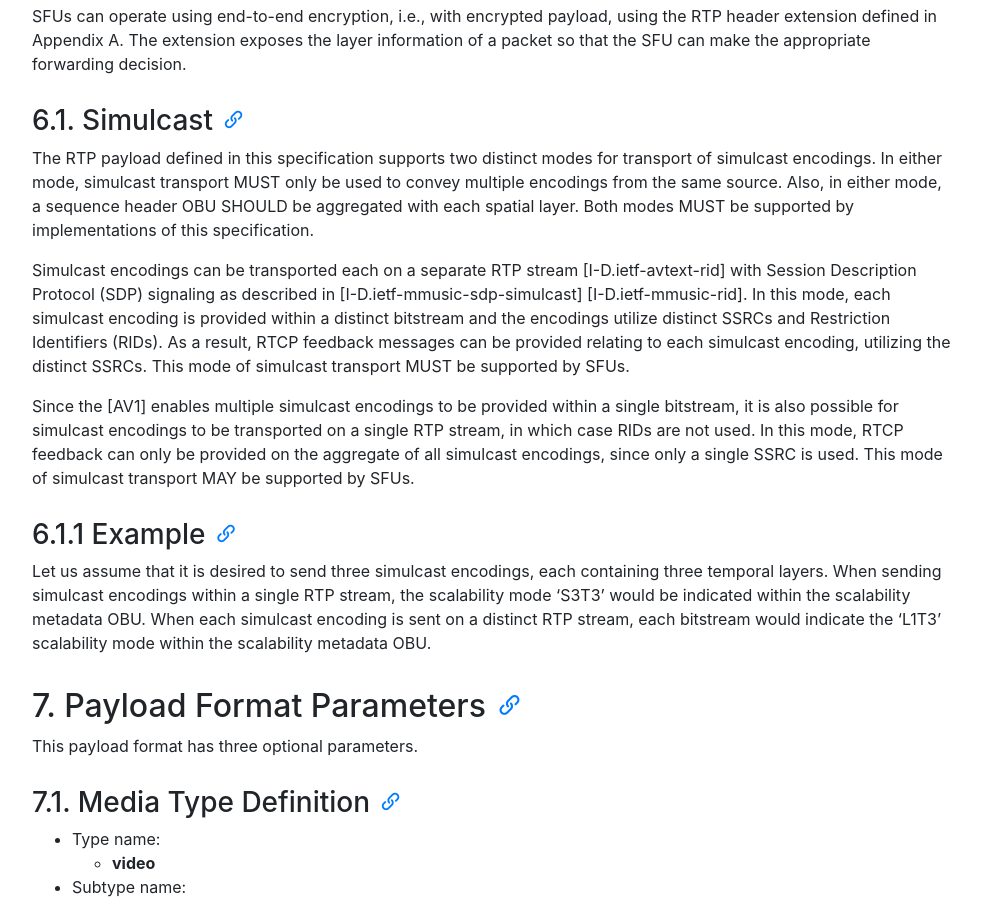
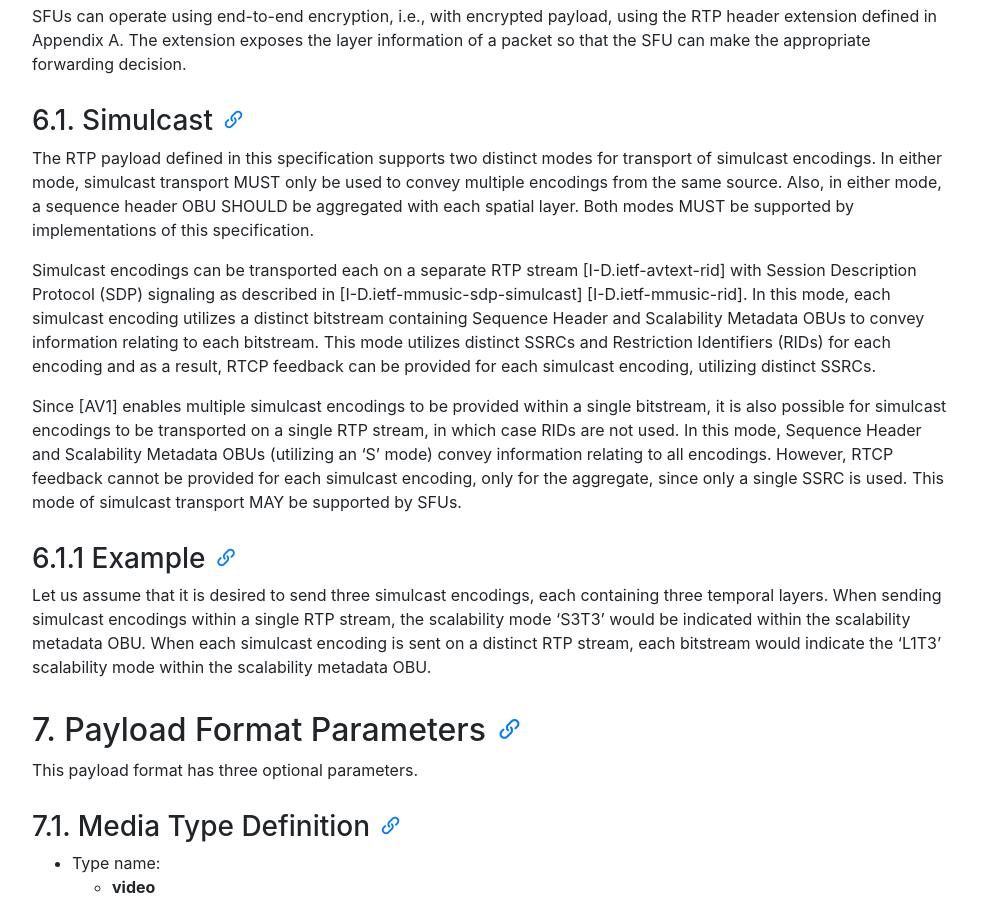
Before and after one commit to AOMediaCodec/av1-rtp-spec, a Jekyll site: the page built from index.md, in a window 1280 px wide and 900 px high, scrolled down 7900 px. Shown: the whole window, without its empty margins (53-1034 px from the left). Built offline with Jekyll 4.4.1, drawn with Linux system fonts in a browser that asks for light colours; nearby versions of some CDN libraries.

Commit message:
Add bitstream clarifications

```diff
--- a/av1-rtp-spec.md
+++ b/av1-rtp-spec.md
@@ -375,17 +375,18 @@ with each spatial layer. Both modes MUST be supported by implementations of this
 
 Simulcast encodings can be transported each on a separate RTP stream [I-D.ietf-avtext-rid] with
 Session Description Protocol (SDP) signaling as described in [I-D.ietf-mmusic-sdp-simulcast]
-[I-D.ietf-mmusic-rid]. In this mode, each simulcast encoding is provided within a distinct
-bitstream and the encodings utilize distinct SSRCs and Restriction Identifiers (RIDs).
-As a result, RTCP feedback messages can be provided relating to each simulcast
-encoding, utilizing the distinct SSRCs. This mode of simulcast transport MUST be supported
-by SFUs.
-
-Since the [AV1] enables multiple simulcast encodings to be provided within a single bitstream,
+[I-D.ietf-mmusic-rid]. In this mode, each simulcast encoding utilizes a distinct bitstream
+containing Sequence Header and Scalability Metadata OBUs to convey information relating to
+each bitstream. This mode utilizes distinct SSRCs and Restriction Identifiers (RIDs) for
+each encoding and as a result, RTCP feedback can be provided for each simulcast encoding,
+utilizing distinct SSRCs.
+
+Since [AV1] enables multiple simulcast encodings to be provided within a single bitstream,
 it is also possible for simulcast encodings to be transported on a single RTP stream, in which
-case RIDs are not used. In this mode, RTCP feedback can only be provided on the aggregate of
-all simulcast encodings, since only a single SSRC is used. This mode of simulcast transport
-MAY be supported by SFUs.
+case RIDs are not used. In this mode, Sequence Header and Scalability Metadata OBUs (utilizing
+an 'S' mode) convey information relating to all encodings. However, RTCP feedback cannot be
+provided for each simulcast encoding, only for the aggregate, since only a single SSRC is used.
+This mode of simulcast transport MAY be supported by SFUs.
 
 ### 6.1.1 Example
 
```
